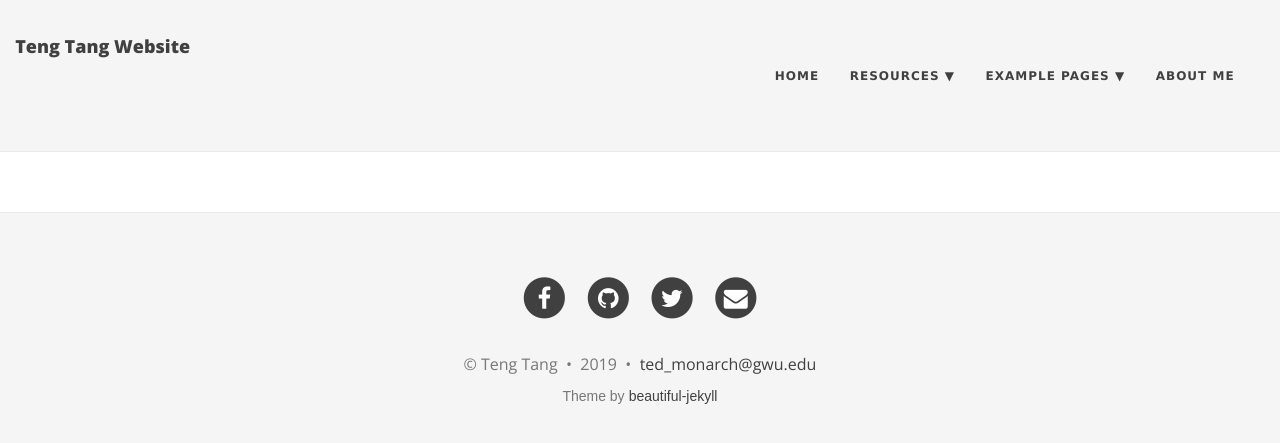
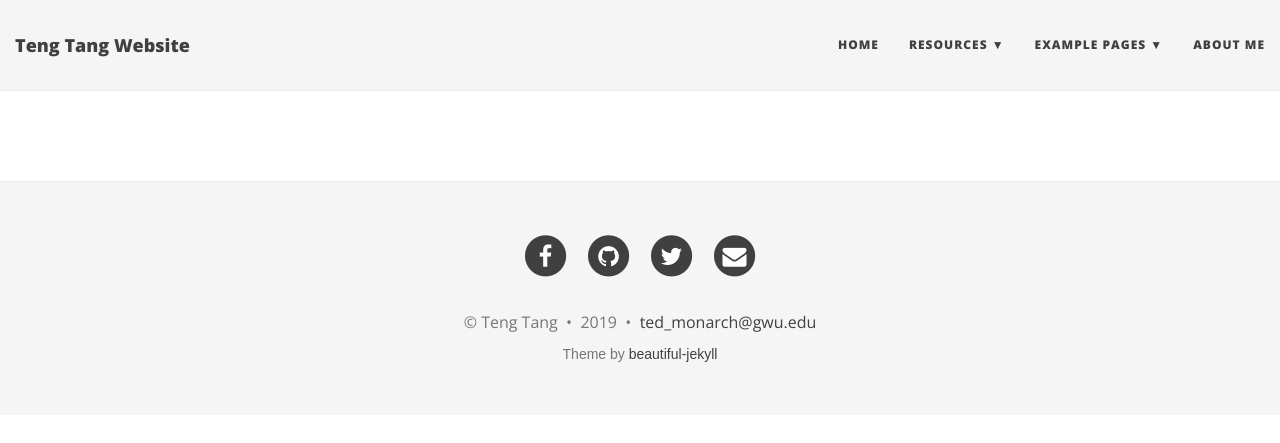
Before and after one commit to Monarch2018/ev_prediction, a Jekyll site: the page built from newpage.md, in a window 1280 px wide. Shown: the top 443 px of the page. Built offline with Jekyll 4.4.1, drawn with Linux system fonts in a browser that asks for light colours; nearby versions of some CDN libraries; our own code applies the rules of GitHub Pages for plain Markdown files.

Commit message:
Update main.css

```diff
--- a/css/main.css
+++ b/css/main.css
@@ -11,42 +11,54 @@ body {
   background: #FFF;
 }
 
-nav ul {
-    font-family:"Lucida Sans Unicode", "Lucida Grande", sans-serif;
-    padding: 30px;
-    list-style: none;
-    font-weight: bold;
+#menubar {
+	height: 35px;
+	position: relative;
+	z-index: 1;
 }
-nav ul li {
-    display: inline;
+
+ul#menu {
+
+	margin: 0;
+}
+
+ul#menu li {
+    float: left;
+	margin:5px 0 0 0;
+	padding: 0 0 0 6px;
+	list-style: none;
 }
 
 ul#menu li a {
 	letter-spacing: 0em;
-	font: normal 100% arial, sans-serif;
+	font-family:"Lucida Sans Unicode", "Lucida Grande", sans-serif;
 	text-transform: uppercase;
 	display: block;
 	height: 20px;
 	text-decoration: none;
+	padding: 9px 22px 5px 16px;
 	text-align: center;
 	color: #fff;
 	border: 0;
 }
 
-* {margin: 0.1px;
-   padding: 0.1px;}
-
-.container {
-    padding-top: 10px;
-    margin: auto;
+ul#menu li.selected a {
+	height: 30px;
+	color: #111;
+	padding: 7px 22px 5px 16px;
 }
 
-.blurb {
-    background-color: #ffffff;
+ul#menu li.selected {
+	margin: 7px 0 0 0;
+	background: #f8f8f8;
 }
 
-#menubar {
-    background: url(background.jpg) repeat-x;
+ul#menu li a:hover {
+	color: #888;
+}
+
+#main {
+	background: url(background.jpg);
 }
 
 
```
